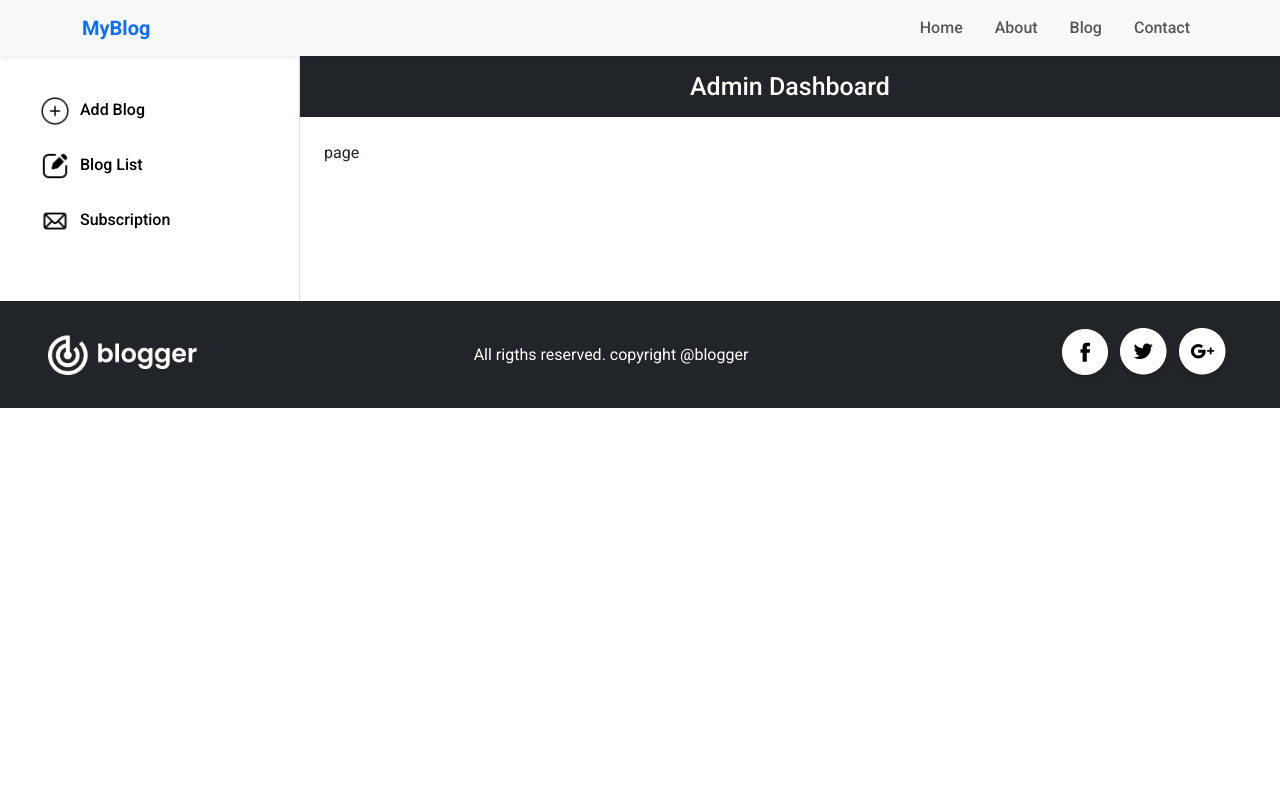
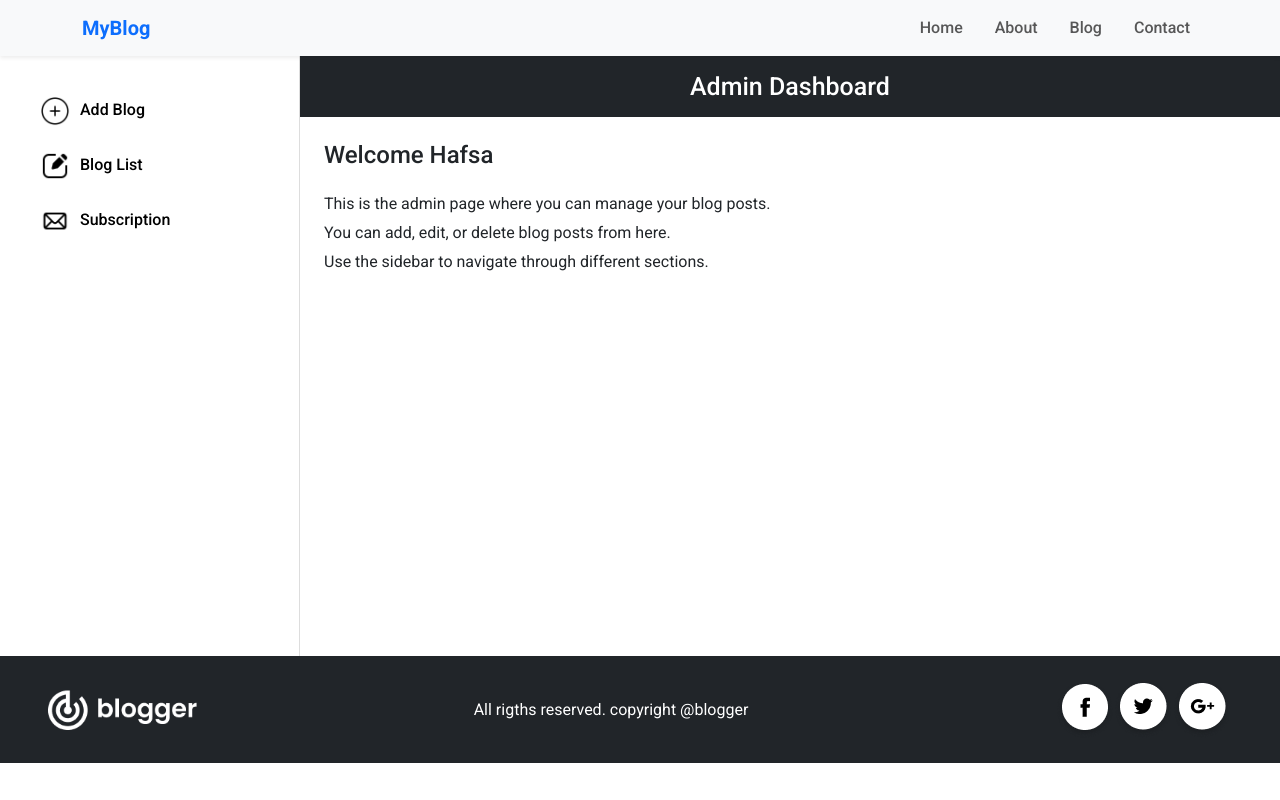
Before and after one commit to abdullahwebdev9176/blog-app, a Next.js app: page /admin in a window 1280 px wide. Built offline with nearby package versions, Linux system fonts and the light colour scheme.

Commit message:
updated admin panel

```diff
--- a/app/admin/page.jsx
+++ b/app/admin/page.jsx
@@ -2,7 +2,15 @@ import React from 'react'
 
 const page = () => {
   return (
-    <div>page</div>
+    <div calssName='text-left'>
+      <h4>Welcome Hafsa</h4>
+
+      <ul className='admin-welcome-list'>
+        <li className="mt-4">This is the admin page where you can manage your blog posts.</li>
+        <li>You can add, edit, or delete blog posts from here.</li>
+        <li>Use the sidebar to navigate through different sections.</li>
+      </ul>
+    </div>
   )
 }
 
--- a/app/api/blog/route.js
+++ b/app/api/blog/route.js
@@ -13,6 +13,15 @@ LoadDB().catch((error) => {
 });
 
 export async function GET(request) {
+
+    const blogId = request.nextUrl.searchParams.get("id");
+    if (blogId) {
+        const blog = await BlogModel.findById(blogId);
+        if (!blog) {
+            return NextResponse.json({ error: "Blog not found" }, { status: 404 });
+        }
+        return NextResponse.json({ blog });
+    }
 
     const Blogs = await BlogModel.find({}).sort({ createdAt: -1 });
     return NextResponse.json({Blogs});
--- a/app/globals.css
+++ b/app/globals.css
@@ -164,6 +164,7 @@ body {
 
 .admin-layout {
   display: flex;
+  min-height: 75vh;
 }
 
 .admin-layout-col-1 {
@@ -216,3 +217,14 @@ body {
   margin-bottom: 0;
   text-align: center;
 }
+.admin-welcome-list{
+  text-align: left;
+  padding-left: 0;
+}
+.admin-welcome-list li {
+  list-style: none;
+  margin-bottom: 10px;
+  font-size: 16px;
+  line-height: normal;
+  letter-spacing: normal;
+}
--- a/components/BlogList.jsx
+++ b/components/BlogList.jsx
@@ -1,5 +1,4 @@
 import React, { useState, useEffect } from 'react';
-import { blog_data } from '@/Assets/assets';
 import BlogItem from './BlogItem';
 import { toast } from "react-toastify";
 
@@ -19,7 +18,7 @@ const BlogList = () => {
         return;
       } else {
         const data = await response.json();
-        console.log(data.Blogs);
+        // console.log(data.Blogs);
         setBlogData(data.Blogs);
       }
     } catch (error) {
@@ -45,7 +44,7 @@ const BlogList = () => {
         <div className="row justify-content-center">
           {filteredBlogs.length > 0 ? (
             filteredBlogs.map((item) => (
-              <BlogItem id={item.id} key={item._id} image={item.image} title={item.title} description={item.description} category={item.category} />
+              <BlogItem id={item._id} key={item._id} image={item.image} title={item.title} description={item.description} category={item.category} />
             ))
           ) : (
             <h6 className='text-center'>Blogs Not Found</h6>
```
Also changed, not shown: app/blogs/[id]/page.jsx (+27 -3 lines), components/BlogDetails.jsx (+11 -14 lines).
